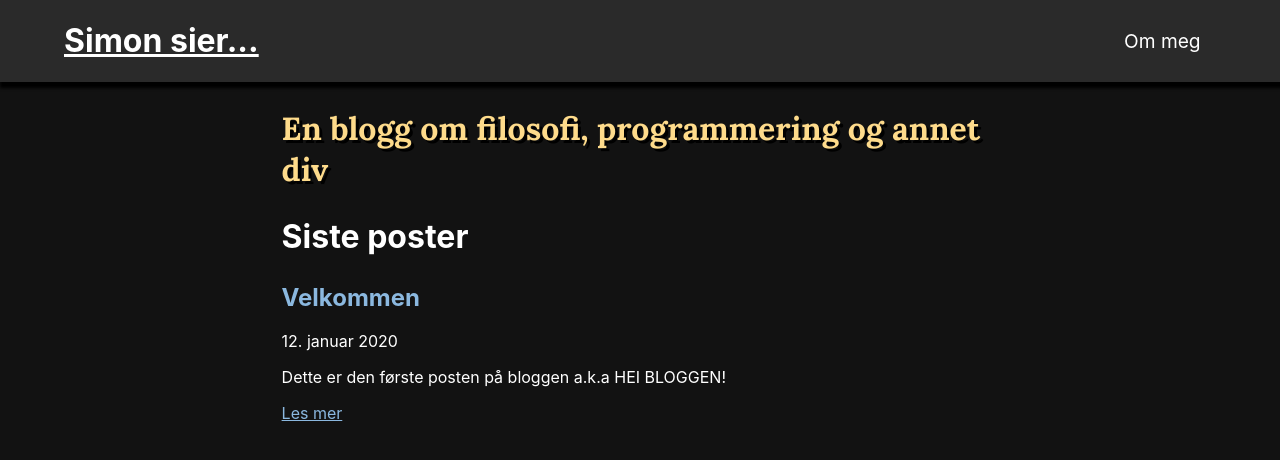
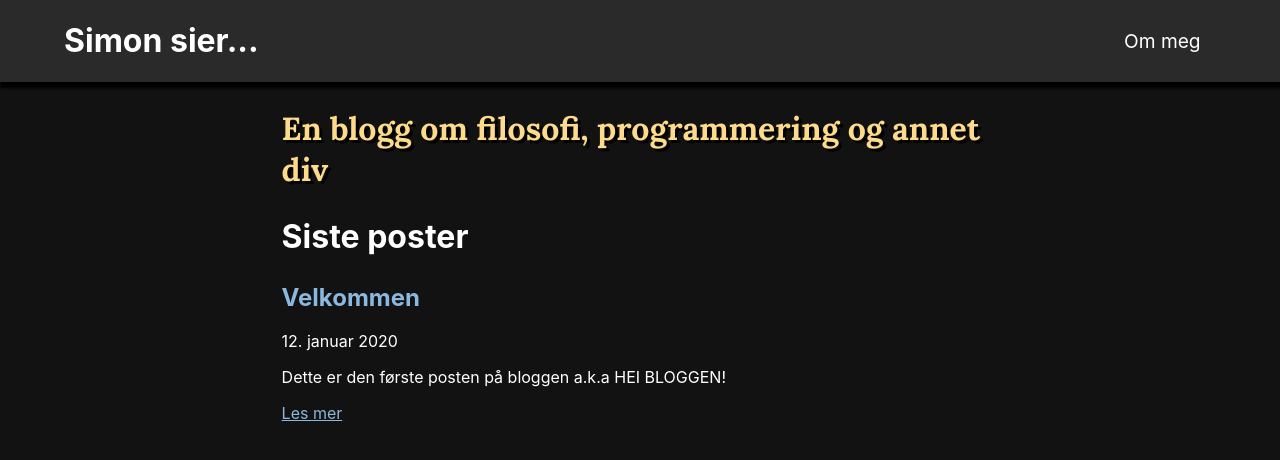
Before and after one commit to simonvea/simonsier, an Eleventy site: page src/index.html in a window 1280 px wide. In both pictures the pointer is over the link "Simon sier...". Built offline with nearby package versions, Linux system fonts and the light colour scheme; Eleventy itself is replaced by a stand-in of ours; files that its build step writes are made by us from their sources.

Commit message:
remove underline on hover of header title

```diff
--- a/src/_includes/critical.css
+++ b/src/_includes/critical.css
@@ -39,6 +39,9 @@ body, html {
   margin-left: 20px;
   text-decoration: none;
   color: #ffffff;
+}
+.header__title a:hover {
+  text-decoration: none;
 }
 
 .page__title, .article__title {
```
